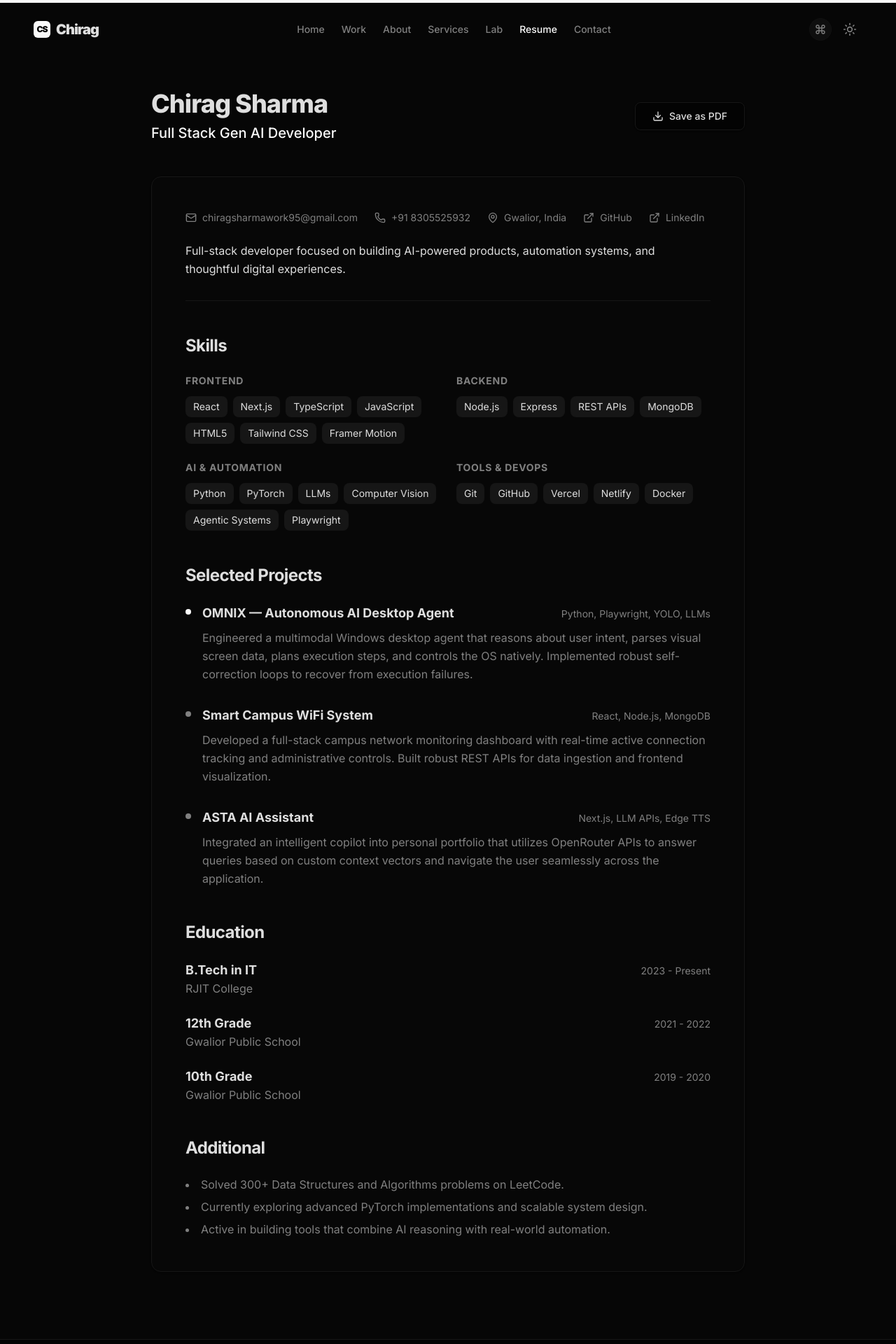
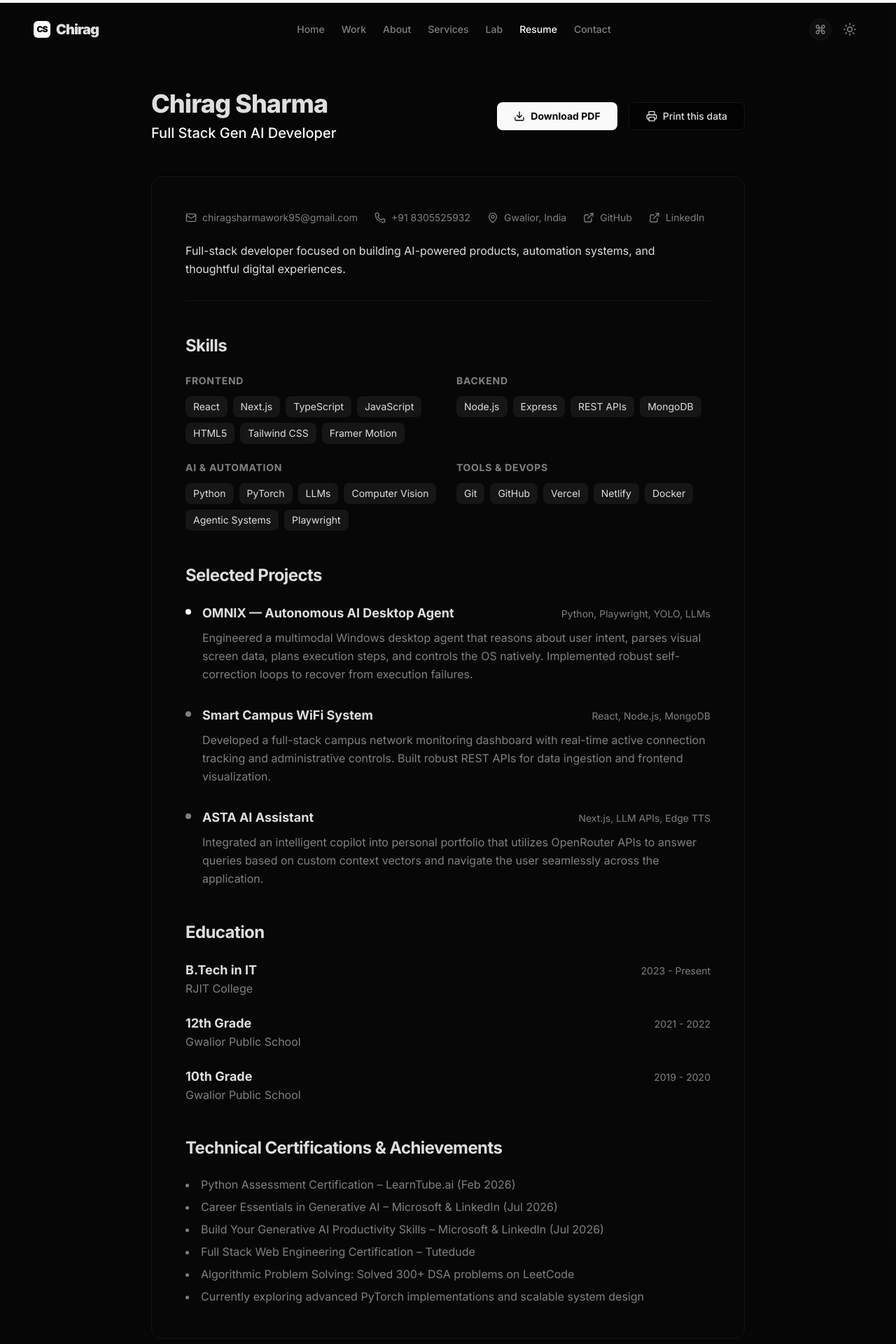
Before and after one commit to chirag-x/Portfolio_V3, a Next.js app: page /resume in a window 1280 px wide. Shown: the top 1920 px of the page at 70% size. Built offline with nearby package versions, Linux system fonts and the light colour scheme.

Commit message:
resume: Add Chirag Sharma's Resume and Update Components

```diff
--- a/src/app/resume/page.tsx
+++ b/src/app/resume/page.tsx
@@ -1,5 +1,5 @@
 import { profile } from "@/data/profile";
-import { ExternalLink, Mail, MapPin, Phone } from "lucide-react";
+import { Download, ExternalLink, Mail, MapPin, Phone } from "lucide-react";
 import PrintButton from "@/components/ui/PrintButton";
 
 export const metadata = {
@@ -16,7 +16,17 @@ export default function ResumePage() {
             <h1 className="text-4xl font-extrabold tracking-tight mb-2">{profile.name}</h1>
             <p className="text-xl text-primary font-medium">{profile.role}</p>
           </div>
-          <PrintButton />
+          <div className="flex items-center gap-4">
+            <a
+              href="/Chirag_Sharma_Resume.pdf"
+              download="Chirag_Sharma_Resume.pdf"
+              className="inline-flex items-center justify-center gap-2 rounded-md text-sm font-bold transition-colors bg-primary text-primary-foreground hover:bg-primary/90 shadow-sm h-10 px-6 py-2 print:hidden"
+            >
+              <Download className="h-4 w-4" />
+              Download PDF
+            </a>
+            <PrintButton />
+          </div>
         </div>
 
         <div className="bg-card border border-border rounded-xl shadow-sm p-8 md:p-12 space-y-12">
@@ -118,11 +128,14 @@ export default function ResumePage() {
           </section>
 
           <section>
-            <h2 className="text-2xl font-bold mb-6 tracking-tight">Additional</h2>
+            <h2 className="text-2xl font-bold mb-6 tracking-tight">Technical Certifications & Achievements</h2>
             <ul className="space-y-2 text-muted-foreground list-disc list-inside">
-              <li>Solved 300+ Data Structures and Algorithms problems on LeetCode.</li>
-              <li>Currently exploring advanced PyTorch implementations and scalable system design.</li>
-              <li>Active in building tools that combine AI reasoning with real-world automation.</li>
+              <li>Python Assessment Certification – LearnTube.ai (Feb 2026)</li>
+              <li>Career Essentials in Generative AI – Microsoft & LinkedIn (Jul 2026)</li>
+              <li>Build Your Generative AI Productivity Skills – Microsoft & LinkedIn (Jul 2026)</li>
+              <li>Full Stack Web Engineering Certification – Tutedude</li>
+              <li>Algorithmic Problem Solving: Solved 300+ DSA problems on LeetCode</li>
+              <li>Currently exploring advanced PyTorch implementations and scalable system design</li>
             </ul>
           </section>
 
--- a/src/components/asta/AstaAssistant.tsx
+++ b/src/components/asta/AstaAssistant.tsx
@@ -60,8 +60,8 @@ export default function AstaAssistant() {
       router.push("/faq");
     }
 
-    const userMessage = { role: "user" as const, content: text };
-    setMessages(prev => [...prev, userMessage]);
+    const newMessages = [...messages, userMessage];
+    setMessages(newMessages);
     setInput("");
     setIsLoading(true);
 
@@ -69,7 +69,8 @@ export default function AstaAssistant() {
       const res = await fetch("/api/chat", {
         method: "POST",
         headers: { "Content-Type": "application/json" },
-        body: JSON.stringify({ message: text })
+        // Map to standard format and only send last 5 to keep payload light
+        body: JSON.stringify({ messages: newMessages.slice(-6) })
       });
 
       const data = await res.json();
--- a/src/components/ui/PrintButton.tsx
+++ b/src/components/ui/PrintButton.tsx
@@ -1,6 +1,6 @@
 "use client";
 
-import { Download } from "lucide-react";
+import { Printer } from "lucide-react";
 
 export default function PrintButton() {
   return (
@@ -8,8 +8,8 @@ export default function PrintButton() {
       onClick={() => window.print()}
       className="inline-flex items-center justify-center gap-2 rounded-md text-sm font-medium transition-colors focus-visible:outline-none focus-visible:ring-1 focus-visible:ring-ring border border-input bg-background shadow-sm hover:bg-accent hover:text-accent-foreground h-10 px-6 py-2 print:hidden"
     >
-      <Download className="h-4 w-4" />
-      Save as PDF
+      <Printer className="h-4 w-4" />
+      Print this data
     </button>
   );
 }
```
Also changed, not shown: 2 other files (tests, documents, lock files or other folders).
